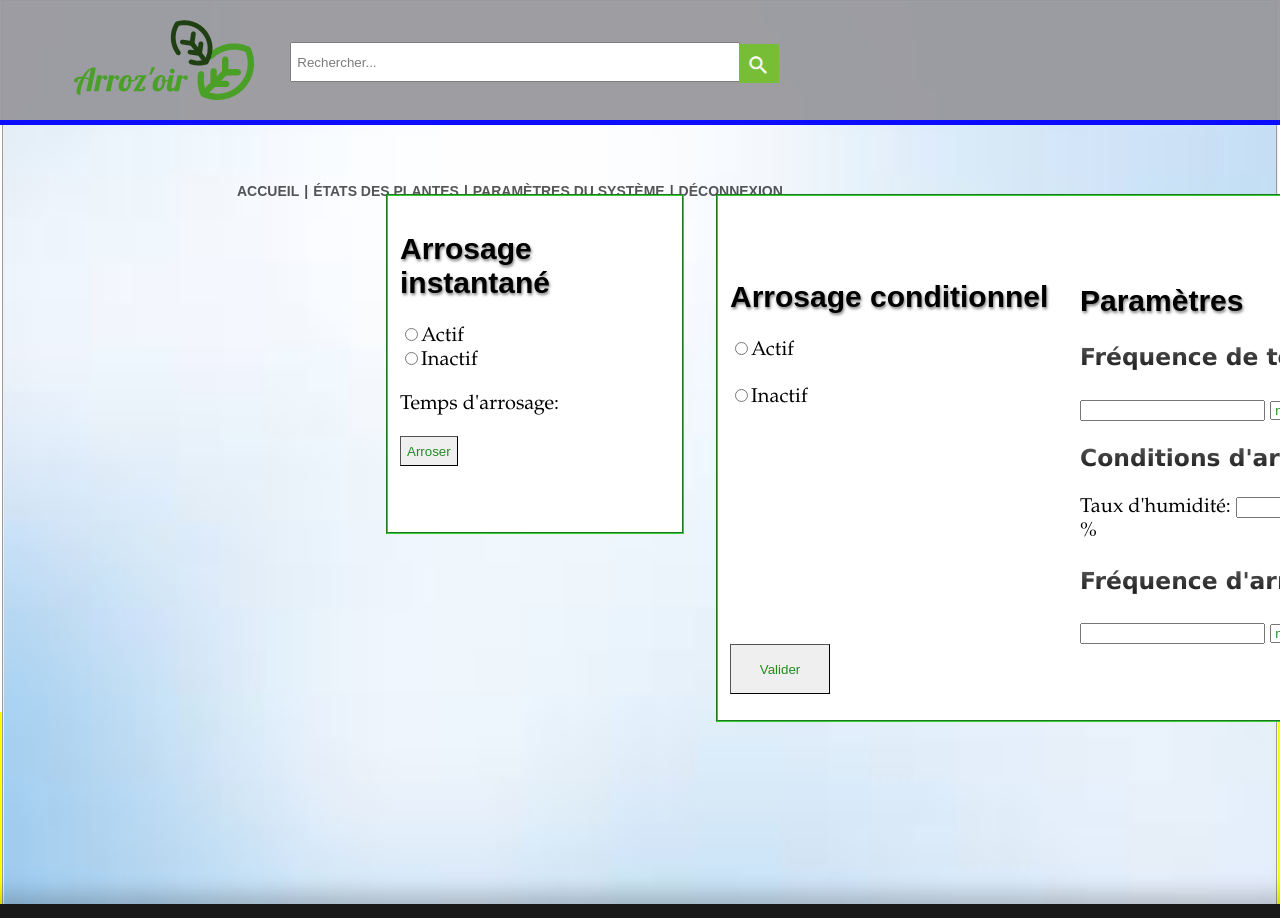
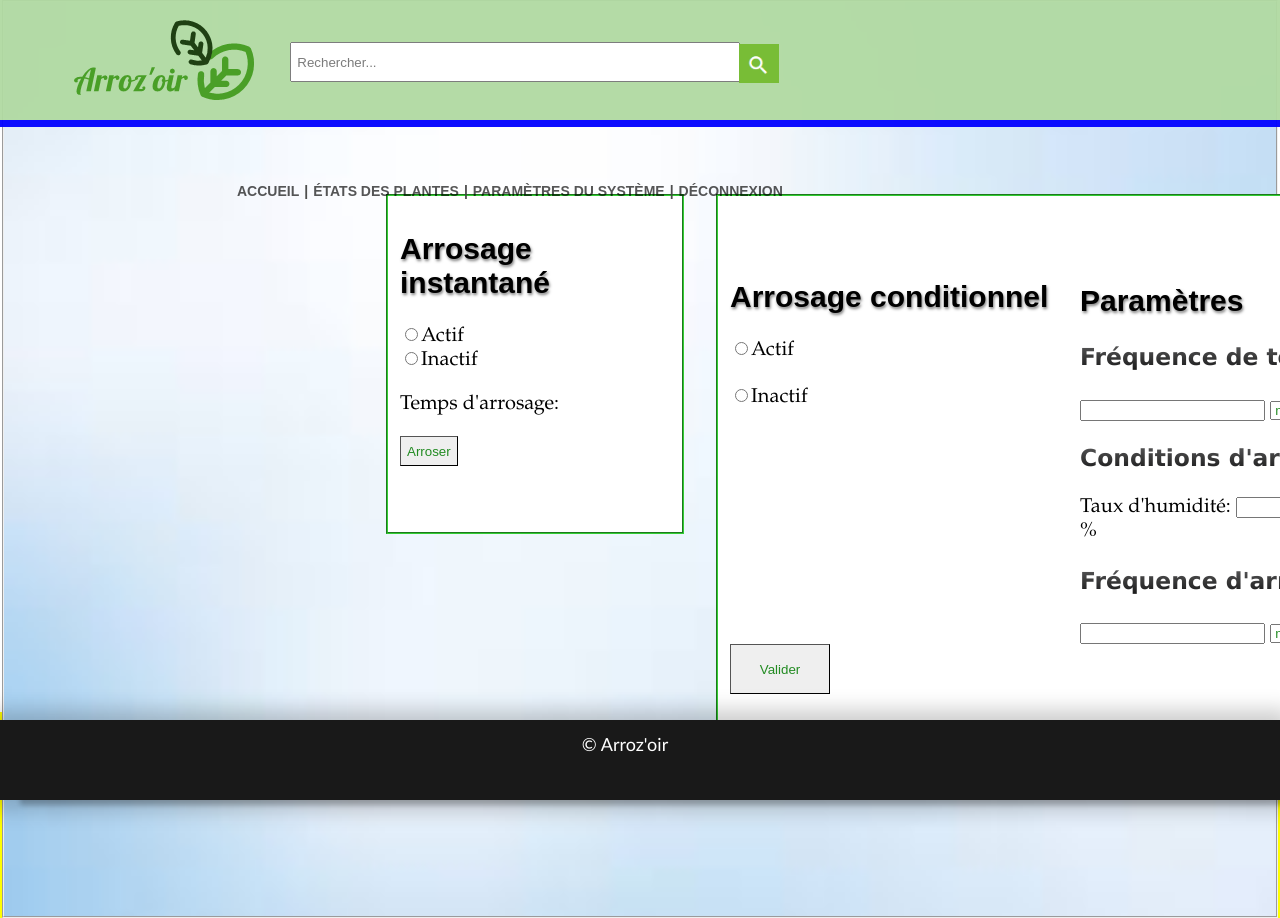
Before and after one commit to Team-Bedoster/Arroster, a PHP site: page /system_settings.php in a window 1280 px wide. Run offline with PHP 8.4, Linux system fonts and the light colour scheme; the visitor is signed in with stand-in values (Sample User, id 1).

Commit message:
Page d'Accueil géniale

```diff
--- a/Site/css/css_footer.css
+++ b/Site/css/css_footer.css
@@ -1,12 +1,13 @@
 
 
 footer{
-	margin-top: 15%;
+	margin-top: 10%;
     background-color: #191919;
-    position: absolute;
+    position: fixed;
     left: 0;
     right: 0;
     height: 10%;
+	bottom: 0;
     z-index: 999;
     -webkit-transform: translateY(-50%);
     -ms-transform: translateY(-50%);
@@ -16,6 +17,7 @@ footer{
 }
 
 footer a{
+	margin-top: 40%;
     text-decoration: none;
     font-family: Calibri;
     color: white;
@@ -30,6 +32,6 @@ footer a:hover{
 #copyright{
     text-align: center;
     margin-right: 30px;
-    margin-top: 21.5px;
+    margin-top: 1%;
     font-size: 18px;
 }
--- a/Site/css/css_header.css
+++ b/Site/css/css_header.css
@@ -3,19 +3,21 @@
 #container {
 	top:0;
 	left:0;
-	height:15%;
-	width:100%;
+	height: 15%;
+	width: 100%;
 	max-width: 100%;
-	border-bottom: 5px solid blue;
+	border-bottom: 7px solid blue;
 	position: fixed;
 	background-color: #EEEEEE;
 	opacity: 0.8;
 	transition: 1s;
+	margin-bottom: 0%;
+	z-index: 300;
 }
 
 #container:hover{
 	opacity: 0.95;
-	background-color:  #98989e;
+	background-color: #b0daa2;
 }
 
 
@@ -43,7 +45,7 @@ body{
 
 #logo {
     margin-left: 5%;
-	margin-top:-40px;
+	margin-top: -40px;
 }
 
 #search{
@@ -72,6 +74,7 @@ input{
 #menu{
 	margin-left: 15%;
     background: none;
+	margin-bottom: 80px;
 
 
 
@@ -139,7 +142,7 @@ ul li:hover a{
 	color: black;
 	display: block;
 	text-decoration: none;
-	height:150px;
+	height: 150px;
 }
 
 #vertical a:hover {
--- a/Site/footer.php
+++ b/Site/footer.php
@@ -4,6 +4,6 @@
 <link rel="stylesheet" href="css/css_footer.css"/>
 
 <footer>
-		<p id="copyright"><a href="">&copy; Arroz'oir</a></p>
+		<p id="copyright"><a target="_blank" href="https://tinyurl.com/arroz-oir">&copy; Arroz'oir</a></p>
 		<div class="clear"></div>
 </footer>
--- a/Site/header.php
+++ b/Site/header.php
@@ -22,7 +22,7 @@ else
 	<div id="headerarea">
 
 		<div id="logo">
-		<a href="/Arroster-web/Site/header.php">
+		<a href="overview.php">
 			<img src = "img/logo.png" >
 		</a>
 		</div>
--- a/Site/overview.php
+++ b/Site/overview.php
@@ -36,3 +36,5 @@
 			-->
 	</div>
 </body>
+<?php
+require_once('footer.php');
```
Also changed, not shown: Site/css/overview.css (+14 -3 lines).
